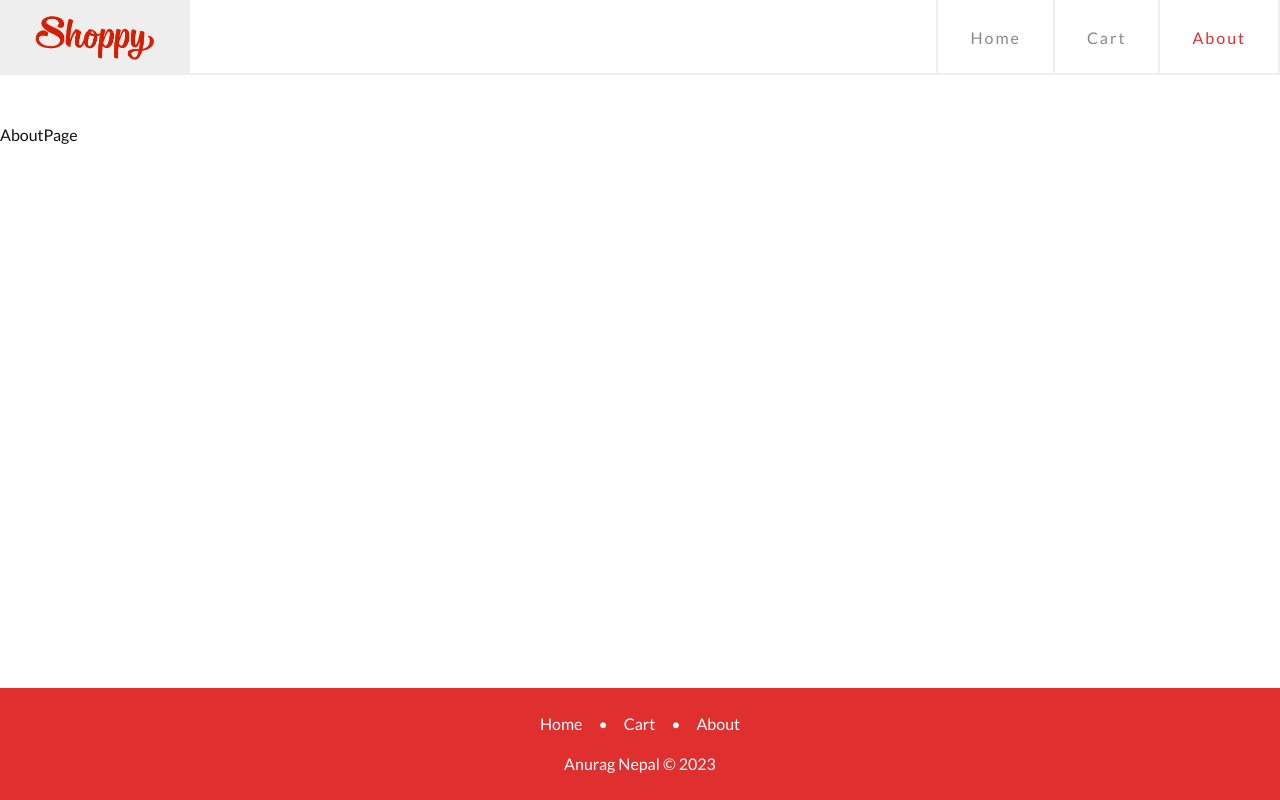
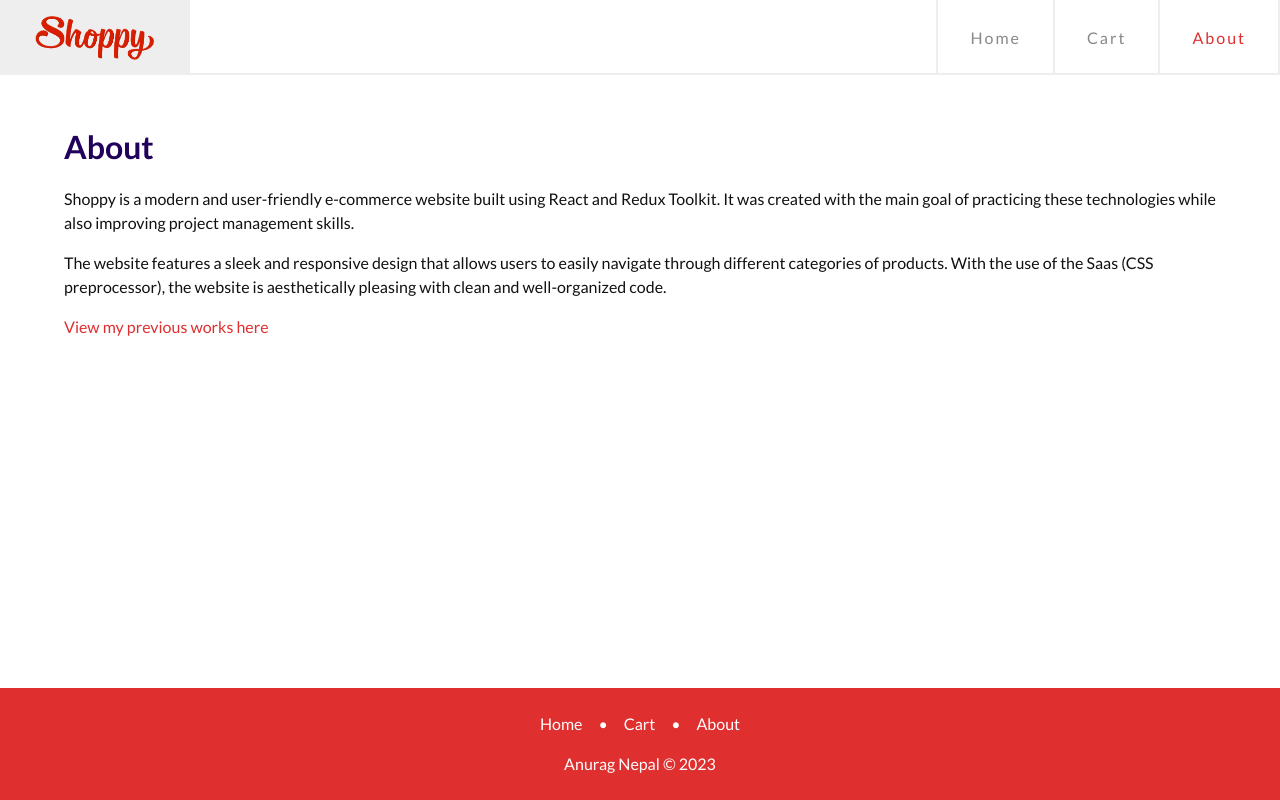
Before and after one commit to anuragnepal10/shoppy, a React (Vite) app: page /about in a window 1280 px wide. Built offline with nearby package versions, Linux system fonts and the light colour scheme.

Commit message:
added about page and error page design

```diff
--- a/src/pages/AboutPage/AboutPage.jsx
+++ b/src/pages/AboutPage/AboutPage.jsx
@@ -1,9 +1,31 @@
 import React from 'react'
+import './AboutPage.scss'
 import { useNavbar } from '../../hooks/useNavbar'
 
 const AboutPage = () => {
 	useNavbar('about')
-	return <div>AboutPage</div>
+	return (
+		<div className="wrapper">
+			<h1 className="page-title">About</h1>
+			<p className="about-text">
+				Shoppy is a modern and user-friendly e-commerce website built using
+				React and Redux Toolkit. It was created with the main goal of practicing
+				these technologies while also improving project management skills.
+			</p>
+			<p className="about-text">
+				The website features a sleek and responsive design that allows users to
+				easily navigate through different categories of products. With the use
+				of the Saas (CSS preprocessor), the website is aesthetically pleasing
+				with clean and well-organized code.
+			</p>
+			<a
+				href="https://github.com/anuragnepal10?tab=repositories"
+				className="about-link"
+			>
+				View my previous works here
+			</a>
+		</div>
+	)
 }
 
 export default AboutPage
--- a/src/pages/AboutPage/AboutPage.scss
+++ b/src/pages/AboutPage/AboutPage.scss
@@ -0,0 +1,13 @@
+@use '/src/common/color.scss' as clr;
+
+.about-text {
+	margin-bottom: 1rem;
+}
+
+.about-link {
+	color: clr.$primary;
+}
+
+.about-link:hover {
+	text-decoration: underline;
+}
--- /dev/null
+++ b/src/pages/ErrorPage/ErrorMessage.jsx
@@ -0,0 +1,8 @@
+import React from 'react'
+import './ErrorMessage.scss'
+
+const ErrorMessage = () => {
+	return <h2 className="error-message">Page Not Found!</h2>
+}
+
+export default ErrorMessage
--- /dev/null
+++ b/src/pages/ErrorPage/ErrorMessage.scss
@@ -0,0 +1,6 @@
+.error-message {
+	height: 100%;
+	display: grid;
+	place-content: center;
+	font-size: 1.5rem;
+}
--- a/src/pages/ErrorPage/ErrorPage.jsx
+++ b/src/pages/ErrorPage/ErrorPage.jsx
@@ -1,10 +1,10 @@
 import React from 'react'
 import { useNavbar } from '../../hooks/useNavbar'
+import ErrorMessage from './ErrorMessage'
 
 const ErrorPage = () => {
 	useNavbar('error')
-
-	return <div>ErrorPage</div>
+	return <ErrorMessage />
 }
 
 export default ErrorPage
```
Also changed, not shown: src/pages/ErrorPage/ErrorPage.scss (deleted).
